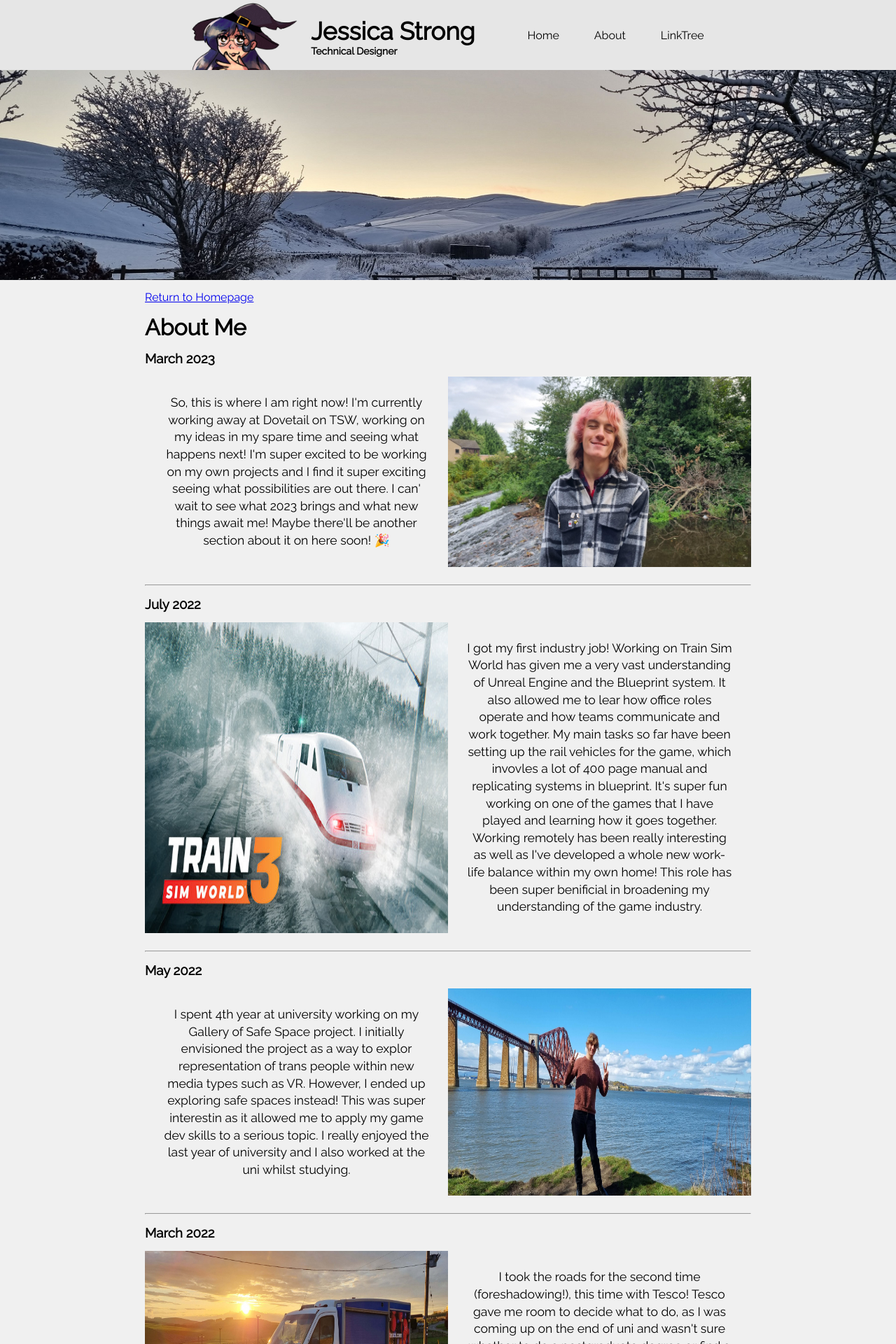
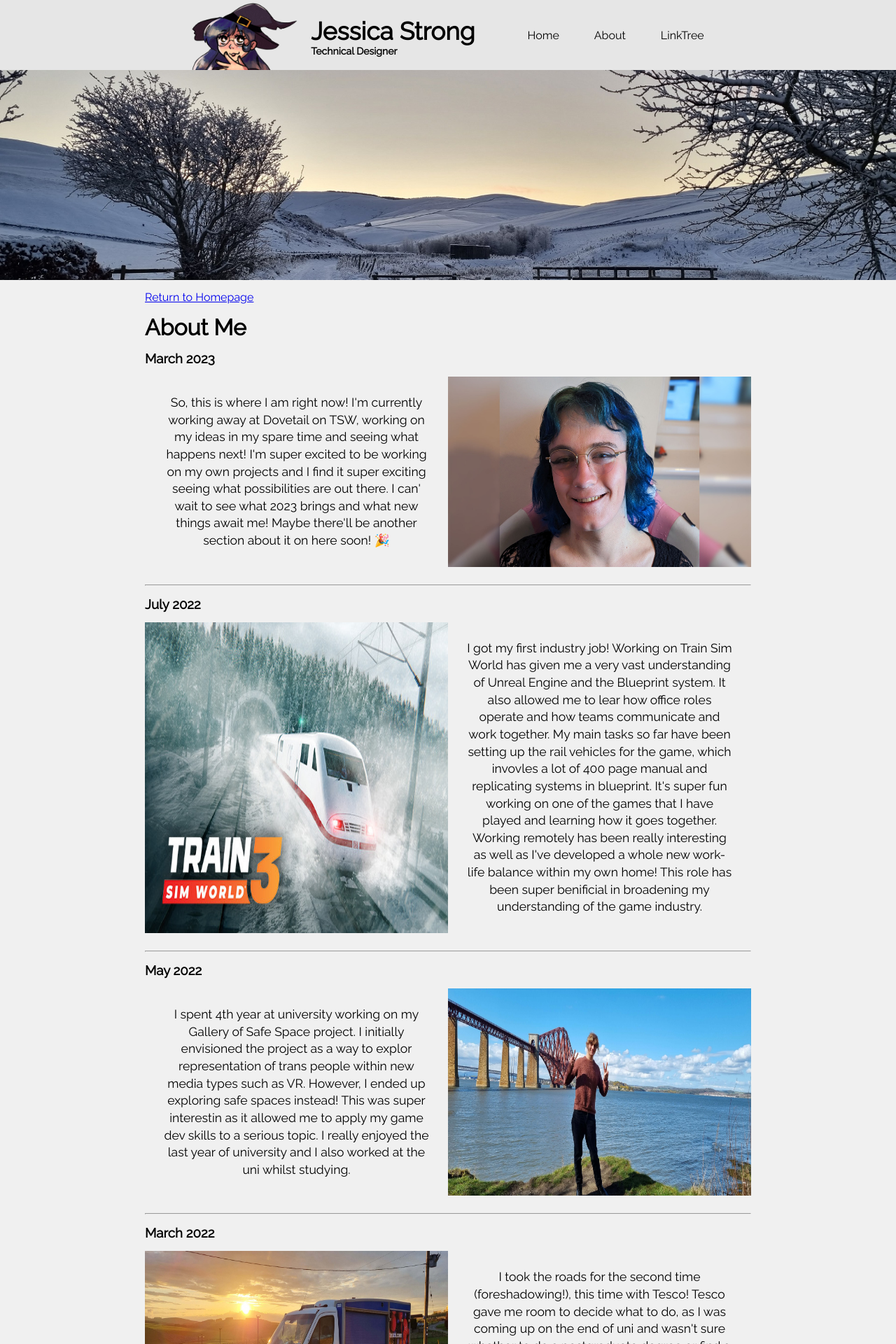
Before and after one commit to witchica/witchica.github.io, a Jekyll site: the page built from about.md, in a window 1280 px wide. Shown: the top 1920 px of the page at 70% size. Built offline with Jekyll 4.4.1, drawn with Linux system fonts in a browser that asks for light colours; some web fonts are replaced.

Commit message:
new abotu me image

```diff
--- a/about.md
+++ b/about.md
@@ -61,7 +61,7 @@ sections: [
         "text": "I got my first industry job! Working on Train Sim World has given me a very vast understanding of Unreal Engine and the Blueprint system. It also allowed me to lear how office roles operate and how teams communicate and work together. My main tasks so far have been setting up the rail vehicles for the game, which invovles a lot of 400 page manual and replicating systems in blueprint. It's super fun working on one of the games that I have played and learning how it goes together. Working remotely has been really interesting as well as I've developed a whole new work-life balance within my own home! This role has been super benificial in broadening my understanding of the game industry."
     },
     {
-        "image": "/assets/about/11.jpg",
+        "image": "/assets/about/14.jpg",
         "header": "March 2023",
         "text": "So, this is where I am right now! I'm currently working away at Dovetail on TSW, working on my ideas in my spare time and seeing what happens next! I'm super excited to be working on my own projects and I find it super exciting seeing what possibilities are out there. I can' wait to see what 2023 brings and what new things await me! Maybe there'll be another section about it on here soon! 🎉"
     }
```
Also changed, not shown: assets/about/14.jpg (added), 1 other file.
